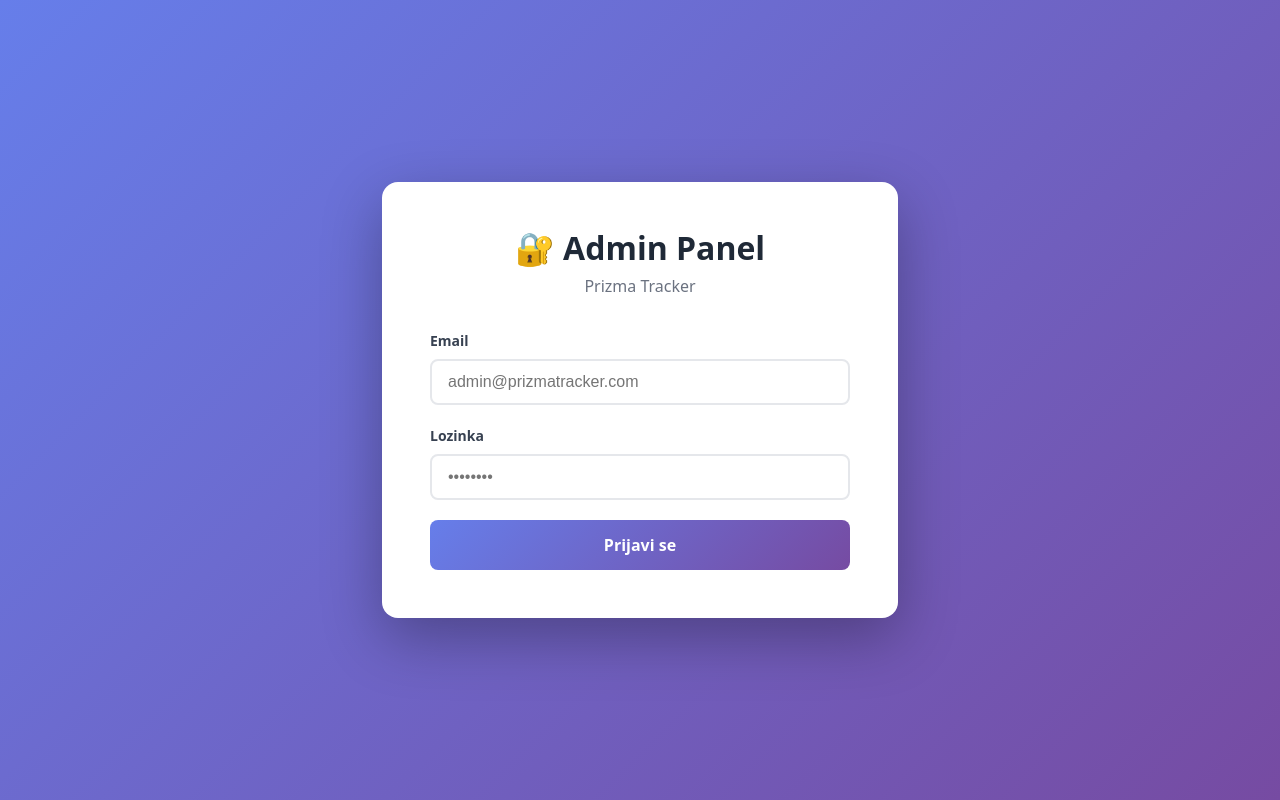
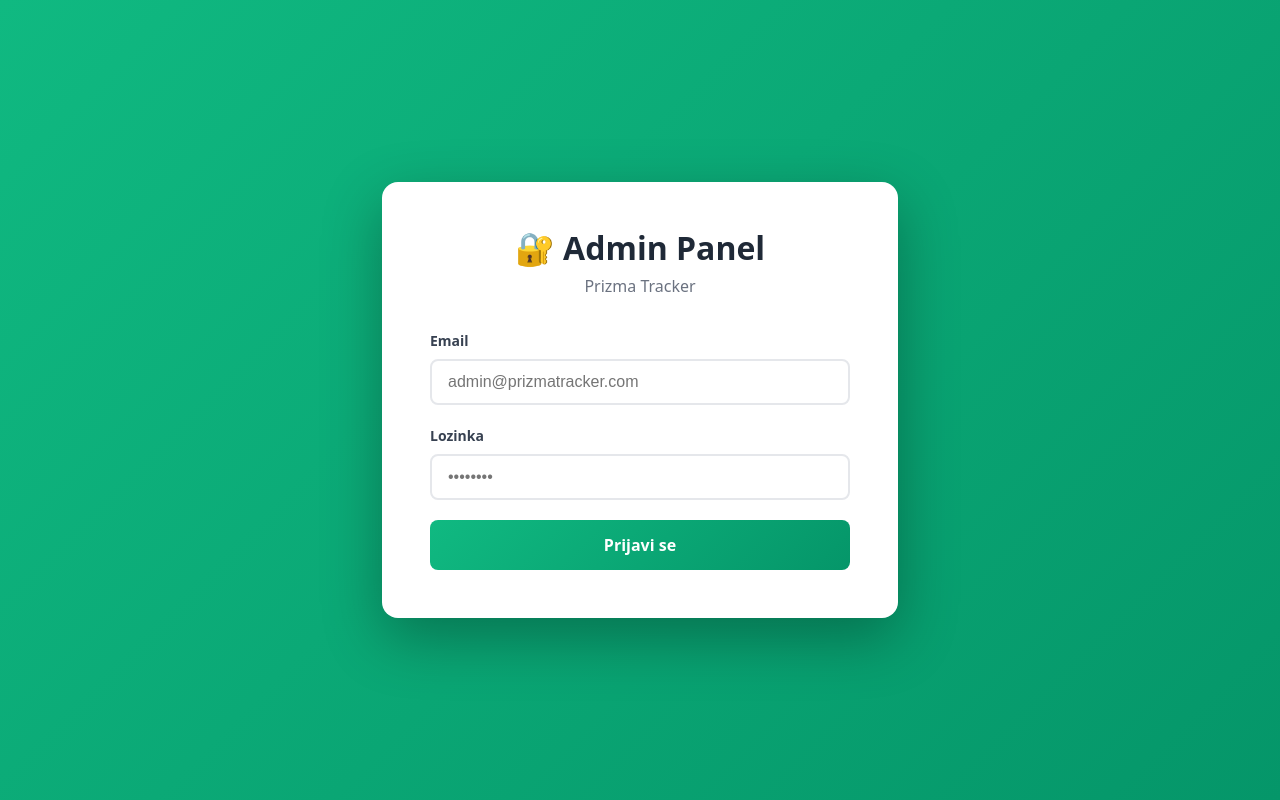
Before and after one commit to VujevicStipe/prizma-tracking-admin-portal, a React (Vite) app: page / in a window 1280 px wide. Built offline with nearby package versions, Linux system fonts and the light colour scheme; no server answers.

Commit message:
change style

```diff
--- a/src/components/login/LoginScreen.module.css
+++ b/src/components/login/LoginScreen.module.css
@@ -3,7 +3,7 @@
   display: flex;
   align-items: center;
   justify-content: center;
-  background: linear-gradient(135deg, #667eea 0%, #764ba2 100%);
+  background: linear-gradient(135deg, #10B981 0%, #059669 100%);
 }
 
 .card {
@@ -79,7 +79,7 @@
 
 .button {
   padding: 14px 24px;
-  background: linear-gradient(135deg, #667eea 0%, #764ba2 100%);
+  background: linear-gradient(135deg, #10B981 0%, #059669 100%);
   color: white;
   border: none;
   border-radius: 8px;
```
